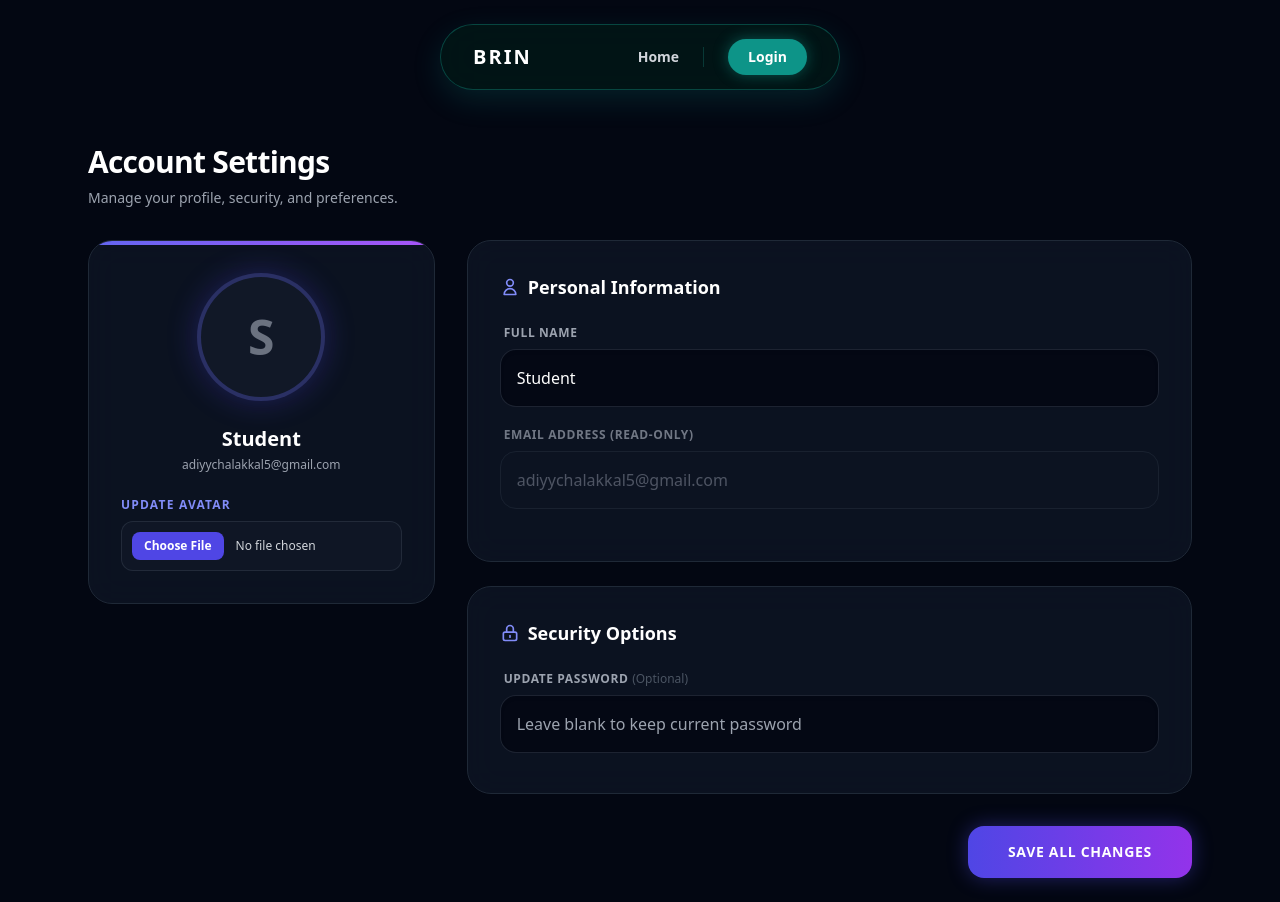
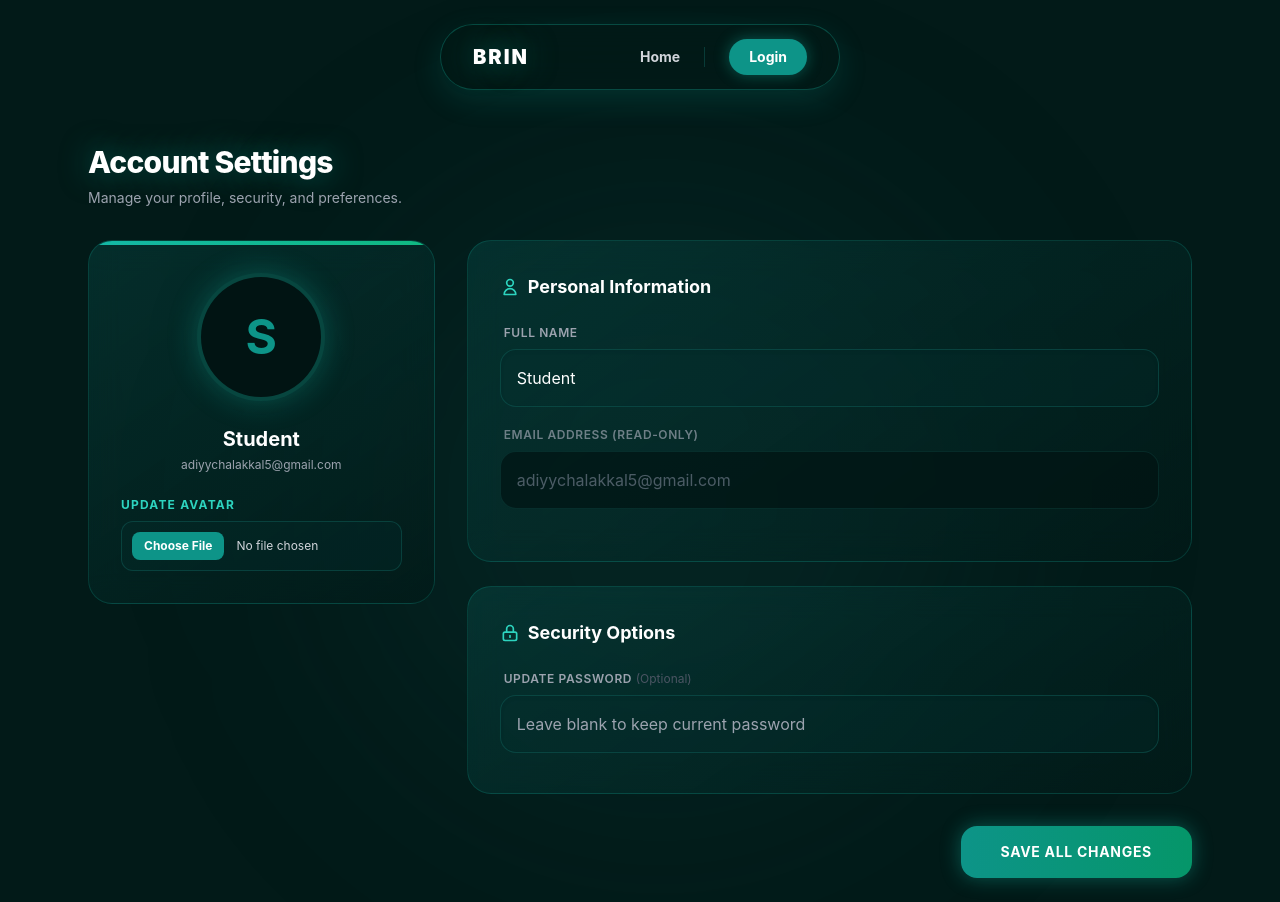
Before and after one commit to Adiyymac/brainshelli, a Flask app: template api/templates/profile.html in a window 1280 px wide. Run offline with Flask 3, Linux system fonts and the light colour scheme; the template is opened without the code that fills it: values that come from a table or form of the project are taken from there, others are empty; data comes from the database, SQL or seed files in the repository; some libraries are stand-ins or nearby versions.

Commit message:
Refactor profile.html for improved layout and styling
Updated the profile template to include meta tags, change styles, and improve accessibility. Modified layout and design elements for a more cohesive look.

```diff
--- a/api/templates/profile.html
+++ b/api/templates/profile.html
@@ -1,114 +1,87 @@
 <!DOCTYPE html>
 <html lang="en">
 <head>
-    <meta charset="UTF-8">
-    <meta name="viewport" content="width=device-width, initial-scale=1.0">
     <title>Settings - BRIN SHELL</title>
-    <script src="https://cdn.tailwindcss.com"></script>
-    <style>
-        .glass-panel { background: rgba(17, 24, 39, 0.7); backdrop-filter: blur(16px); border: 1px solid rgba(255, 255, 255, 0.1); }
-        .nav-icon:active { transform: scale(0.9); }
-        .dynamic-nav { animation: slideDown 0.6s cubic-bezier(0.16, 1, 0.3, 1); }
-        @keyframes slideDown { from { transform: translate(-50%, -100%); opacity: 0; } to { transform: translate(-50%, 0); opacity: 1; } }
-        .custom-scrollbar::-webkit-scrollbar { width: 4px; }
-        ::-webkit-scrollbar { width: 6px; }
-        ::-webkit-scrollbar-track { background: #111827; }
-        ::-webkit-scrollbar-thumb { background: #4f46e5; border-radius: 10px; }
-    </style>
+    {% include 'meta.html' %}
 </head>
-<body class="bg-gray-950 text-white font-sans min-h-screen flex flex-col pb-24 md:pb-0">
+<body class="text-gray-200 antialiased selection:bg-teal-600 selection:text-white min-h-screen flex flex-col pb-24 md:pb-0 relative">
 
-    <!-- Preloader Included -->
+    <div class="fixed top-1/4 right-1/4 w-[600px] h-[600px] bg-teal-900/20 rounded-full blur-[120px] pointer-events-none z-0"></div>
+
     {% include 'preloader.html' %}
     {% include 'navbar.html' %}
-    <!-- DESKTOP: Floating Dynamic Island Top Bar -->
 
-
-    <!-- MOBILE: Simple Top Header -->
-    <div class="md:hidden flex justify-between items-center p-5 w-full bg-gray-950/80 backdrop-blur-md fixed top-0 z-40 border-b border-gray-800/50">
-        <h1 class="text-xl font-extrabold bg-clip-text text-transparent bg-gradient-to-r from-indigo-400 to-purple-500">BRIN SHELL</h1>
-        <span class="bg-indigo-600/20 text-indigo-400 px-3 py-1 rounded-full text-[10px] font-bold border border-indigo-500/30 uppercase">SETTINGS</span>
-    </div>
-
-    <!-- Main Content Area (Settings Layout) -->
     <div class="flex-grow max-w-6xl mx-auto w-full p-4 sm:p-6 pt-24 md:pt-36 relative z-10">
 
         <div class="mb-8">
-            <h2 class="text-3xl font-extrabold tracking-tight text-white">Account Settings</h2>
+            <h2 class="text-3xl font-extrabold tracking-tight text-white text-glow">Account Settings</h2>
             <p class="text-gray-400 text-sm mt-2">Manage your profile, security, and preferences.</p>
         </div>
 
-        <!-- Form wrapping the grid layout -->
         <form method="POST" enctype="multipart/form-data" class="grid grid-cols-1 lg:grid-cols-3 gap-8">
 
-            <!-- Left Column: Profile Summary & Photo Upload -->
+            <!-- Left: Profile Summary -->
             <div class="lg:col-span-1">
-                <div class="glass-panel p-8 rounded-3xl border border-gray-800 text-center flex flex-col items-center relative overflow-hidden">
-                    <div class="absolute top-0 left-0 w-full h-1 bg-gradient-to-r from-indigo-500 to-purple-500"></div>
+                <div class="glass-panel p-8 rounded-3xl text-center flex flex-col items-center relative overflow-hidden">
+                    <div class="absolute top-0 left-0 w-full h-1 bg-gradient-to-r from-teal-500 to-emerald-500"></div>
 
-                    <!-- Profile Image -->
-                    <div class="relative w-32 h-32 rounded-full overflow-hidden border-4 border-indigo-500/30 shadow-[0_0_30px_rgba(79,70,229,0.3)] bg-gray-900 mb-6 group">
+                    <div class="relative w-32 h-32 rounded-full overflow-hidden border-4 border-teal-500/30 shadow-[0_0_30px_rgba(20,184,166,0.3)] bg-[#011413] mb-6 group">
                         {% if user.profile_photo %}
                             <img src="{{ user.profile_photo }}" alt="Profile" class="w-full h-full object-cover">
                         {% else %}
-                            <div class="w-full h-full flex items-center justify-center text-5xl text-gray-500 font-bold uppercase">
+                            <div class="w-full h-full flex items-center justify-center text-5xl text-teal-600 font-bold uppercase">
                                 {{ user.profile_name[0] if user.profile_name else user.email[0] }}
                             </div>
                         {% endif %}
-                        <!-- Hover Overlay for Photo -->
                         <div class="absolute inset-0 bg-black/60 flex items-center justify-center opacity-0 group-hover:opacity-100 transition-opacity">
-                            <svg class="w-8 h-8 text-white" fill="none" stroke="currentColor" viewBox="0 0 24 24"><path stroke-linecap="round" stroke-linejoin="round" stroke-width="2" d="M3 9a2 2 0 012-2h.93a2 2 0 001.664-.89l.812-1.22A2 2 0 0110.07 4h3.86a2 2 0 011.664.89l.812 1.22A2 2 0 0018.07 7H19a2 2 0 012 2v9a2 2 0 01-2 2H5a2 2 0 01-2-2V9z"></path><path stroke-linecap="round" stroke-linejoin="round" stroke-width="2" d="M15 13a3 3 0 11-6 0 3 3 0 016 0z"></path></svg>
+                            <svg class="w-8 h-8 text-white" fill="none" stroke="currentColor" viewBox="0 0 24 24"><path stroke-linecap="round" stroke-linejoin="round" stroke-width="2" d="M3 9a2 2 0 012-2h.93a2 2 0 001.664-.89l.812-1.22A2 2 0 0110.07 4h3.86a2 2 0 011.664.89l.812 1.22A2 2 0 0018.07 7H19a2 2 0 012 2v9a2 2 0 01-2 2H5a2 2 0 01-2-2V9z"></path></svg>
                         </div>
                     </div>
 
                     <h3 class="text-xl font-bold text-white mb-1">{{ user.profile_name or 'Student' }}</h3>
                     <p class="text-xs text-gray-400 mb-6">{{ user.email }}</p>
 
-                    <!-- File Input -->
                     <div class="w-full">
-                        <label class="block text-left text-indigo-400 text-xs font-bold mb-2 uppercase tracking-[0.1em]">Update Avatar</label>
-                        <input type="file" name="profile_photo" accept="image/*" class="w-full p-2.5 rounded-xl bg-gray-900/80 border border-gray-700/50 text-gray-300 text-xs file:mr-3 file:py-1.5 file:px-3 file:rounded-lg file:border-0 file:text-xs file:font-bold file:bg-indigo-600 file:text-white hover:file:bg-indigo-500 transition cursor-pointer custom-scrollbar">
+                        <label class="block text-left text-teal-400 text-xs font-bold mb-2 uppercase tracking-[0.1em]">Update Avatar</label>
+                        <input type="file" name="profile_photo" accept="image/*" class="w-full p-2.5 rounded-xl bg-teal-950/30 border border-teal-800/50 text-gray-300 text-xs file:mr-3 file:py-1.5 file:px-3 file:rounded-lg file:border-0 file:text-xs file:font-bold file:bg-teal-600 file:text-white hover:file:bg-teal-500 transition cursor-pointer custom-scrollbar">
                     </div>
                 </div>
             </div>
 
-            <!-- Right Column: Settings Fields -->
+            <!-- Right: Settings Fields -->
             <div class="lg:col-span-2 space-y-6">
 
-                <!-- Personal Info Section -->
-                <div class="glass-panel p-8 rounded-3xl border border-gray-800">
+                <div class="glass-panel p-8 rounded-3xl">
                     <h4 class="text-lg font-bold text-white mb-6 flex items-center gap-2">
-                        <svg class="w-5 h-5 text-indigo-400" fill="none" stroke="currentColor" viewBox="0 0 24 24"><path stroke-linecap="round" stroke-linejoin="round" stroke-width="2" d="M16 7a4 4 0 11-8 0 4 4 0 018 0zM12 14a7 7 0 00-7 7h14a7 7 0 00-7-7z"></path></svg>
+                        <svg class="w-5 h-5 text-teal-400" fill="none" stroke="currentColor" viewBox="0 0 24 24"><path stroke-linecap="round" stroke-linejoin="round" stroke-width="2" d="M16 7a4 4 0 11-8 0 4 4 0 018 0zM12 14a7 7 0 00-7 7h14a7 7 0 00-7-7z"></path></svg>
                         Personal Information
                     </h4>
 
                     <div class="mb-5">
                         <label class="block text-gray-400 text-xs font-semibold mb-2 uppercase tracking-wider pl-1">Full Name</label>
-                        <input type="text" name="profile_name" value="{{ user.profile_name }}" placeholder="Enter your full name" class="w-full p-4 rounded-2xl bg-gray-950/80 border border-gray-700/50 text-white focus:outline-none focus:border-indigo-500 focus:ring-1 focus:ring-indigo-500 transition shadow-inner">
+                        <input type="text" name="profile_name" value="{{ user.profile_name }}" placeholder="Enter your full name" class="w-full p-4 rounded-2xl bg-teal-950/30 border border-teal-800/50 text-white focus:outline-none focus:border-teal-500 focus:ring-1 focus:ring-teal-500 transition shadow-inner">
                     </div>
 
                     <div class="mb-5 opacity-70">
                         <label class="block text-gray-400 text-xs font-semibold mb-2 uppercase tracking-wider pl-1">Email Address (Read-only)</label>
-                        <input type="email" value="{{ user.email }}" readonly class="w-full p-4 rounded-2xl bg-gray-900/50 border border-gray-800 text-gray-500 cursor-not-allowed">
+                        <input type="email" value="{{ user.email }}" readonly class="w-full p-4 rounded-2xl bg-[#011413] border border-teal-900/50 text-gray-500 cursor-not-allowed">
                     </div>
                 </div>
 
-                <!-- Security Section -->
-                <div class="glass-panel p-8 rounded-3xl border border-gray-800">
+                <div class="glass-panel p-8 rounded-3xl">
                     <h4 class="text-lg font-bold text-white mb-6 flex items-center gap-2">
-                        <svg class="w-5 h-5 text-indigo-400" fill="none" stroke="currentColor" viewBox="0 0 24 24"><path stroke-linecap="round" stroke-linejoin="round" stroke-width="2" d="M12 15v2m-6 4h12a2 2 0 002-2v-6a2 2 0 00-2-2H6a2 2 0 00-2 2v6a2 2 0 002 2zm10-10V7a4 4 0 00-8 0v4h8z"></path></svg>
+                        <svg class="w-5 h-5 text-teal-400" fill="none" stroke="currentColor" viewBox="0 0 24 24"><path stroke-linecap="round" stroke-linejoin="round" stroke-width="2" d="M12 15v2m-6 4h12a2 2 0 002-2v-6a2 2 0 00-2-2H6a2 2 0 00-2 2v6a2 2 0 002 2zm10-10V7a4 4 0 00-8 0v4h8z"></path></svg>
                         Security Options
                     </h4>
 
                     <div class="mb-2">
                         <label class="block text-gray-400 text-xs font-semibold mb-2 uppercase tracking-wider pl-1">Update Password <span class="text-gray-600 font-normal normal-case tracking-normal">(Optional)</span></label>
-                        <input type="password" name="password" placeholder="Leave blank to keep current password" class="w-full p-4 rounded-2xl bg-gray-950/80 border border-gray-700/50 text-white focus:outline-none focus:border-indigo-500 focus:ring-1 focus:ring-indigo-500 transition shadow-inner">
+                        <input type="password" name="password" placeholder="Leave blank to keep current password" class="w-full p-4 rounded-2xl bg-teal-950/30 border border-teal-800/50 text-white focus:outline-none focus:border-teal-500 focus:ring-1 focus:ring-teal-500 transition shadow-inner">
                     </div>
                 </div>
 
-                <!-- Submit Button -->
                 <div class="flex justify-end pt-2">
-                    <button type="submit" class="w-full sm:w-auto bg-gradient-to-r from-indigo-600 to-purple-600 hover:from-indigo-500 hover:to-purple-500 text-white px-10 py-4 rounded-2xl font-bold tracking-wider uppercase text-sm shadow-[0_0_20px_rgba(79,70,229,0.4)] transition transform hover:-translate-y-1">
+                    <button type="submit" class="w-full sm:w-auto bg-gradient-to-r from-teal-600 to-emerald-600 hover:from-teal-500 hover:to-emerald-500 text-white px-10 py-4 rounded-2xl font-bold tracking-wider uppercase text-sm shadow-[0_0_20px_rgba(20,184,166,0.4)] transition transform hover:-translate-y-1">
                         Save All Changes
                     </button>
                 </div>
@@ -116,22 +89,5 @@
 
         </form>
     </div>
-
-    <!-- MOBILE: Bottom Floating Navigation -->
-    <div class="md:hidden fixed bottom-6 left-1/2 transform -translate-x-1/2 w-[90%] max-w-[350px] glass-panel rounded-full px-6 py-3.5 flex justify-between items-center z-50 shadow-[0_10px_40px_rgba(0,0,0,0.8)] border border-indigo-500/40 backdrop-blur-xl">
-        <a href="/dashboard" class="nav-icon text-gray-400 hover:text-indigo-400 transition flex flex-col items-center gap-1">
-            <svg class="w-6 h-6" fill="none" stroke="currentColor" viewBox="0 0 24 24"><path stroke-linecap="round" stroke-linejoin="round" stroke-width="2" d="M3 12l2-2m0 0l7-7 7 7M5 10v10a1 1 0 001 1h3m10-11l2 2m-2-2v10a1 1 0 01-1 1h-3m-6 0a1 1 0 001-1v-4a1 1 0 011-1h2a1 1 0 011 1v4a1 1 0 001 1m-6 0h6"></path></svg>
-            <span class="text-[9px] font-bold tracking-wider">HOME</span>
-        </a>
-        <a href="/profile" class="nav-icon text-indigo-400 transition flex flex-col items-center gap-1">
-            <svg class="w-6 h-6" fill="none" stroke="currentColor" viewBox="0 0 24 24"><path stroke-linecap="round" stroke-linejoin="round" stroke-width="2" d="M16 7a4 4 0 11-8 0 4 4 0 018 0zM12 14a7 7 0 00-7 7h14a7 7 0 00-7-7z"></path></svg>
-            <span class="text-[9px] font-bold tracking-wider">SETTINGS</span>
-        </a>
-        <a href="/logout" class="nav-icon text-gray-400 hover:text-red-400 transition flex flex-col items-center gap-1">
-            <svg class="w-6 h-6" fill="none" stroke="currentColor" viewBox="0 0 24 24"><path stroke-linecap="round" stroke-linejoin="round" stroke-width="2" d="M17 16l4-4m0 0l-4-4m4 4H7m6 4v1a3 3 0 01-3 3H6a3 3 0 01-3-3V7a3 3 0 013-3h4a3 3 0 013 3v1"></path></svg>
-            <span class="text-[9px] font-bold tracking-wider">LOGOUT</span>
-        </a>
-    </div>
-
 </body>
 </html>
```
